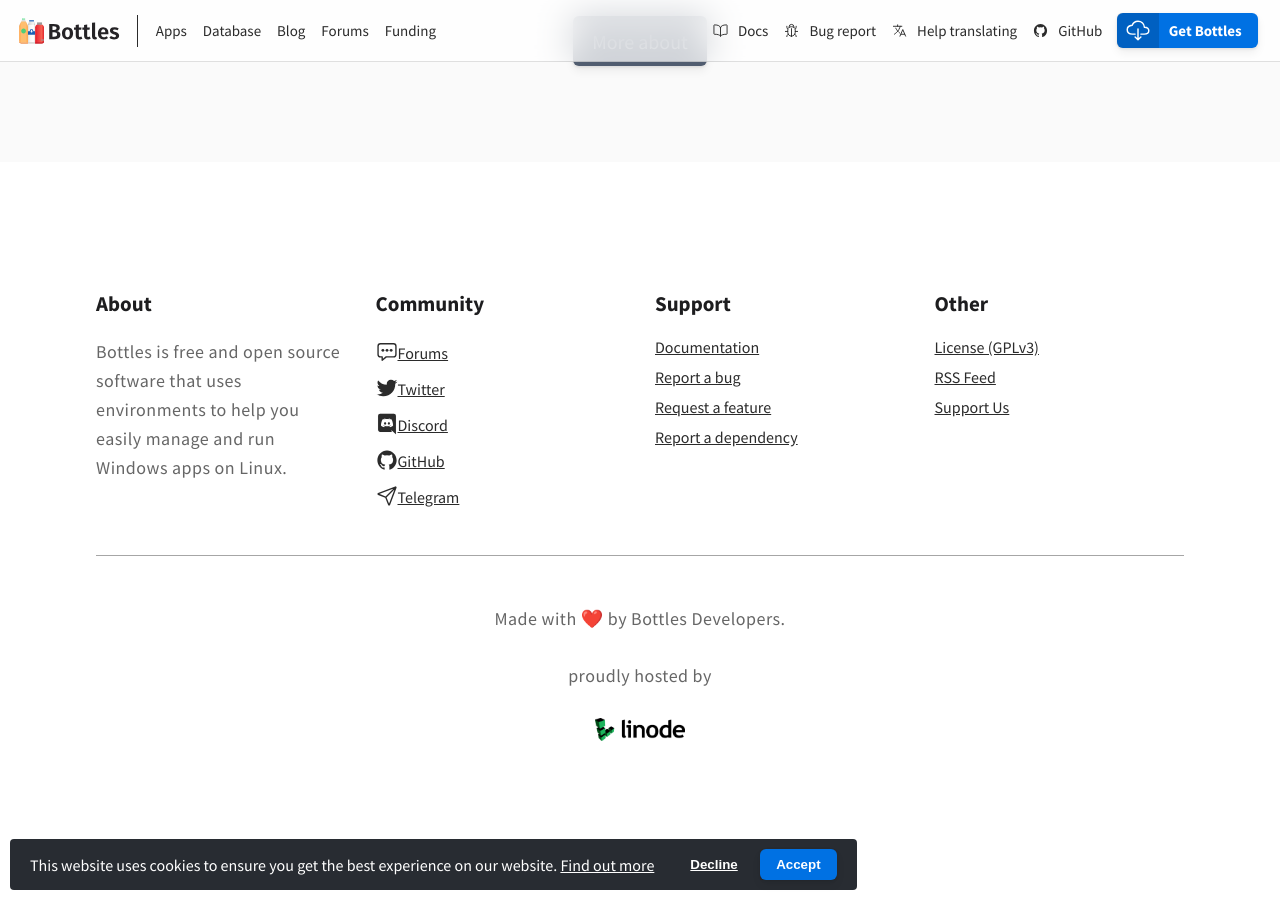
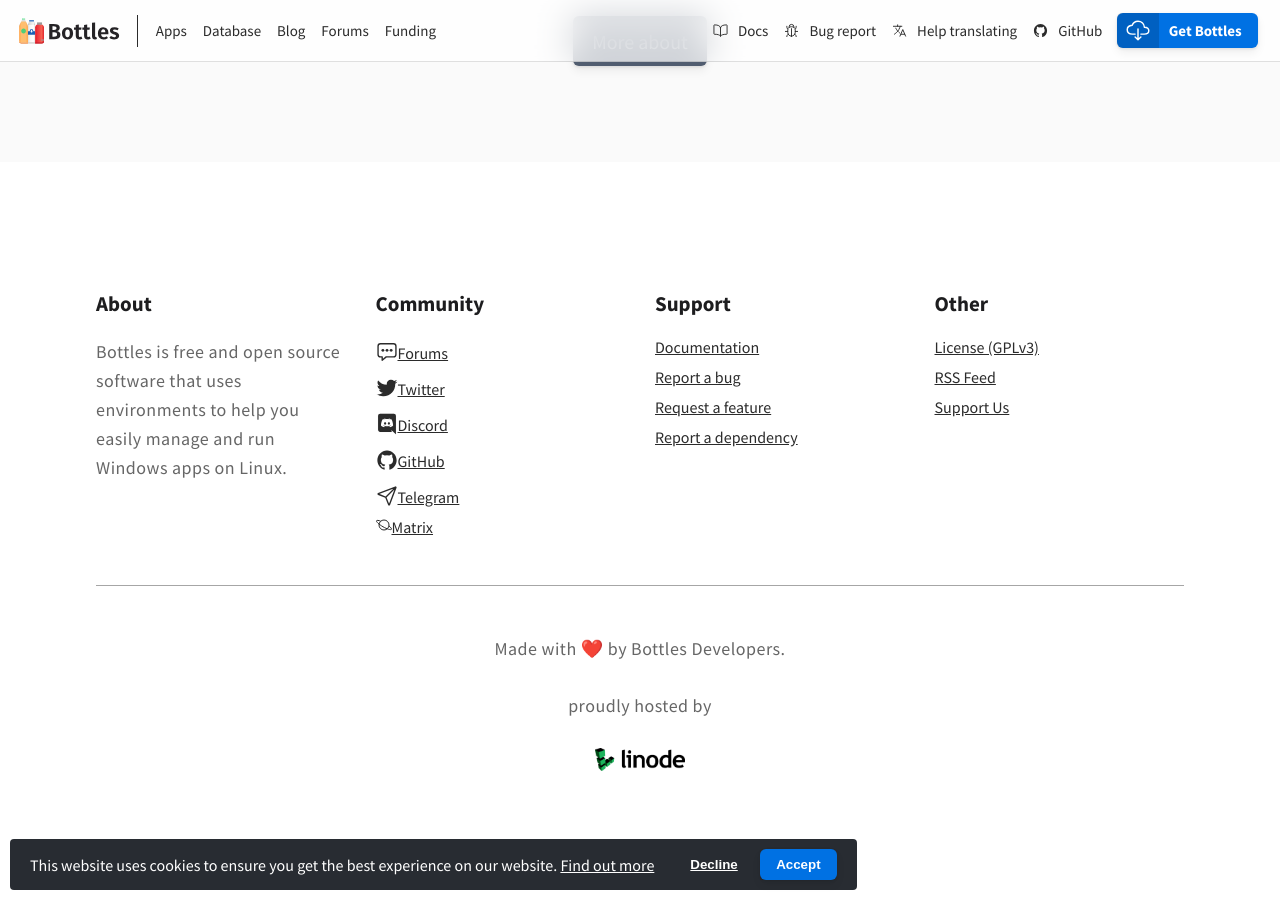
Before and after one commit to bottlesdevs/website, a Jekyll site: the page built from index.html, in a window 1280 px wide and 900 px high, scrolled down 7213 px. Built offline with Jekyll 4.4.1, drawn with Linux system fonts in a browser that asks for light colours; nearby versions of some CDN libraries; comment, search, counter and statistics services are not loaded.

Commit message:
add matrix chat

```diff
--- a/_includes/footer.html
+++ b/_includes/footer.html
@@ -13,6 +13,7 @@
           <li><a href="//discord.gg/9WjA5e7x" title="Discord"><ion-icon class="icon" name="logo-discord"></ion-icon>Discord</a></li>
           <li><a href="//github.com/bottlesdevs" title="GitHub"><ion-icon class="icon" name="logo-github"></ion-icon>GitHub</a></li>
           <li><a href="//t.me/usebottles" title="Telegram"><ion-icon class="icon" name="paper-plane-outline"></ion-icon>Telegram</a></li>
+          <li><a href="https://matrix.to/#/%23UseBottles:matrix.org" title="Matrix"><ion-icon name="planet-outline"></ion-icon>Matrix</a></li>
         </ul>
       </section>
       <section>
```
